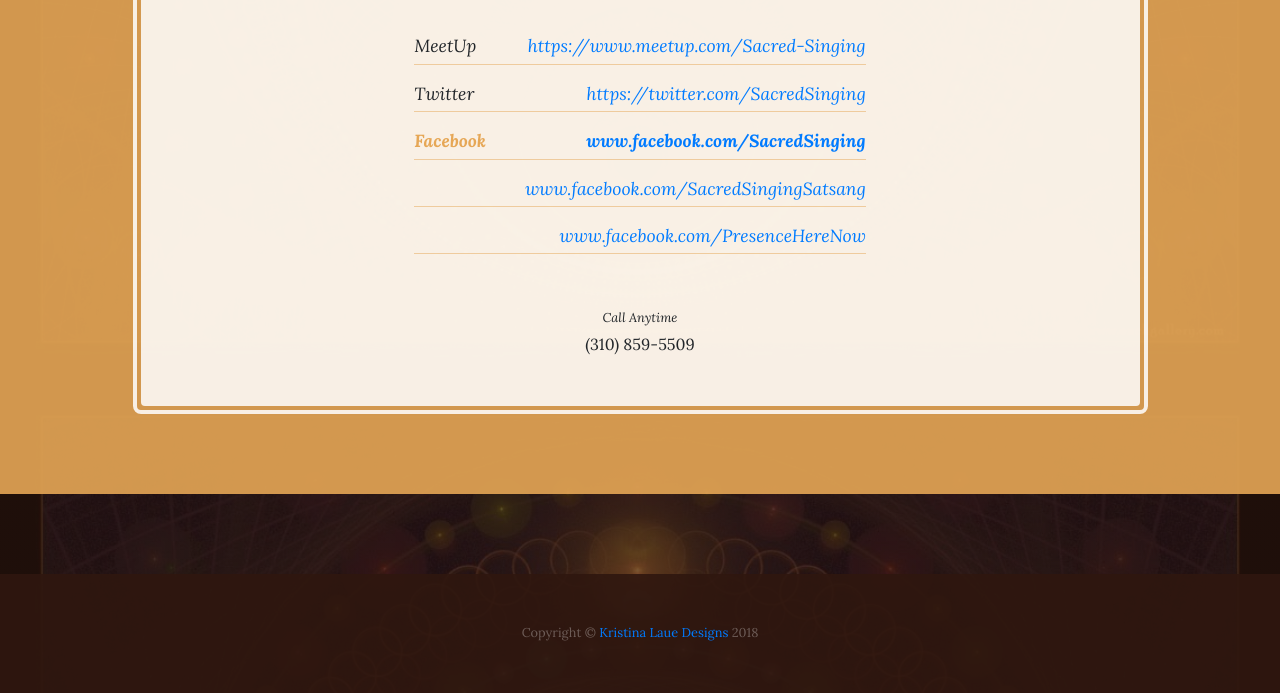
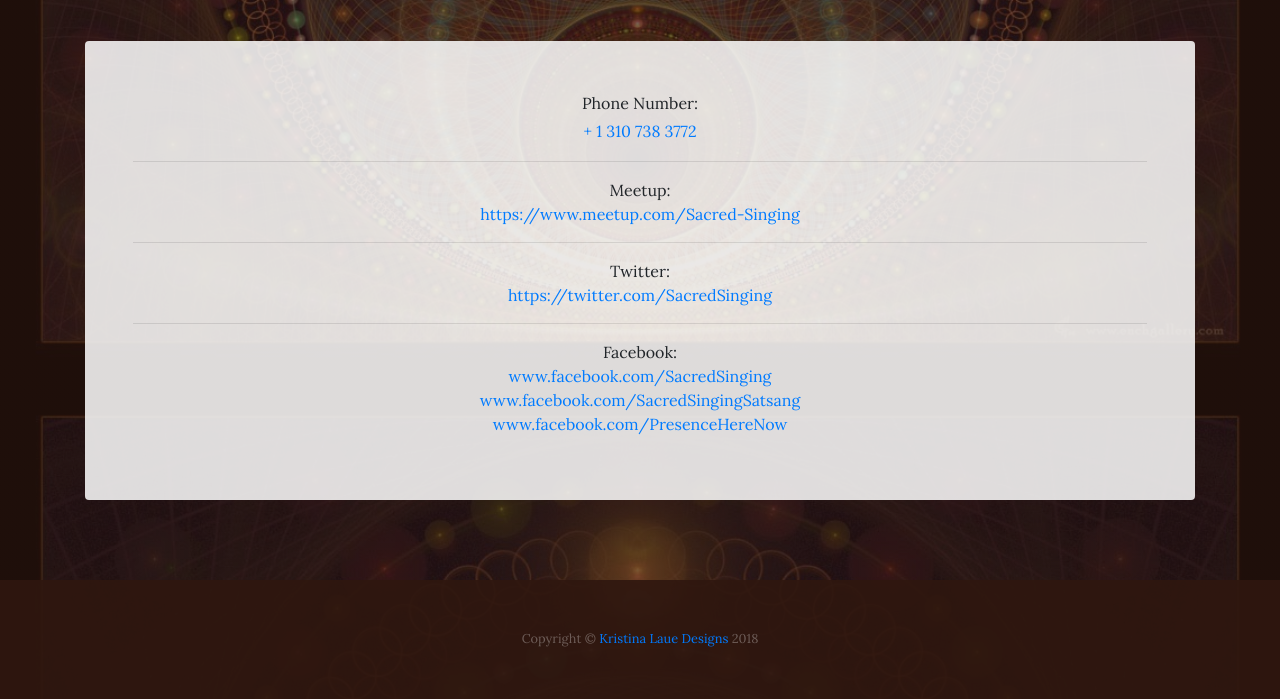
Before and after one commit to klaue/sacredsinging, a website: page contact.html in a window 1280 px wide. Shown: the part 667-1366 px from the top of the page. Drawn offline with Linux system fonts and the light colour scheme.

Commit message:
to show presence

```diff
--- a/contact.html
+++ b/contact.html
@@ -58,56 +58,52 @@
       </div>
     </nav>
 
-    <section class="page-section cta">
+    <section class="page-section clearfix">
       <div class="container">
-        <div class="row">
-          <div class="col-xl-11 mx-auto">
-            <div class="cta-inner text-center rounded">
-              <h2 class="section-heading mb-5">
+        <div class="intro">
+          <div class="col-xl-9 mx-auto" >
+            <div class="bg-faded p-5 d-flex mr-auto rounded">
+              <h2 class="section-heading mb-3" >
                 <span class="section-heading-upper">Connect With Us</span>
                 <span class="section-heading-lower">Contact Information</span>
               </h2>
 
-<!--               MeetUp:        https://www.meetup.com/Sacred-Singing/
-Twitter:            https://twitter.com/SacredSinging
-Facebook pages:
-                          www.Facebook.com/SacredSinging
-                    www.Facebook.com/SacredSingingSatsong
-                        www.facebook.com/PresenceHereNow
-                                                     or
-                                             24/7 Voicemail:
-                                            (310) 859-5509  -->
-              <ul class="list-unstyled list-hours mb-5 text-left mx-auto">
-                <li class="list-unstyled-item list-hours-item d-flex">
-                  MeetUp
-                  <span class="ml-auto"> <a href="https://www.meetup.com/Sacred-Singing/">https://www.meetup.com/Sacred-Singing</a>  </span>
-                </li>
-                <li class="list-unstyled-item list-hours-item d-flex">
-                  Twitter
-                  <span class="ml-auto"><a href="https://twitter.com/SacredSinging">https://twitter.com/SacredSinging</a></span>
-                </li>
-                <li class="list-unstyled-item list-hours-item d-flex">
-                  Facebook
-                  <span class="ml-auto"><a href="https://www.facebook.com/SacredSinging">www.facebook.com/SacredSinging</a> </span>
-                </li>
-                <li class="list-unstyled-item list-hours-item d-flex">
-                  <span class="ml-auto"><a href="https://www.facebook.com/SacredSingingSatsang/">www.facebook.com/SacredSingingSatsang</a></span>
-                </li>
-                <li class="list-unstyled-item list-hours-item d-flex">
-                  <span class="ml-auto"><a href="https://www.facebook.com/PRESENCEherenow/">www.facebook.com/PresenceHereNow</a><span>
-                </li>
+
+            </div>
+          </div>
+        </div>
+      </div>
+    </section>
+        <section class="page-section clearfix">
+      <div class="container">
+        <div class="intro">
+          <div class="bg-faded p-5 rounded">
+
+            <center>               <p class="mb-0">
+                  Phone Number:
+                <br>
+                <a href="tel:+ 1 310 738 3772">+ 1 310 738 3772</a>
+              </p>
+              <hr>
+              Meetup: <br><a href="https://www.meetup.com/Sacred-Singing/"> https://www.meetup.com/Sacred-Singing</a>
+                  <hr>
+
+                  Twitter: <br>
+                  <a href="https://twitter.com/SacredSinging"> https://twitter.com/SacredSinging</a>
+                  <hr>
+                  Facebook: <br>
+                  <a href="https://www.facebook.com/SacredSinging">www.facebook.com/SacredSinging</a> <br>
+<a href="https://www.facebook.com/SacredSingingSatsang/">www.facebook.com/SacredSingingSatsang</a><br>
+<a href="https://www.facebook.com/PRESENCEherenow/">www.facebook.com/PresenceHereNow</a>
 
 
-              </ul>
 
-              <p class="mb-0">
-                <small>
-                  <em>Call Anytime</em>
-                </small>
-                <br>
-                (310) 859-5509
-              </p>
-            </div>
+
+
+
+
+            </p>
+          </center>
           </div>
         </div>
       </div>
```
Also changed, not shown: index.html (+1 -1 lines), testimonials.html (+1 -1 lines), 1 other file.
